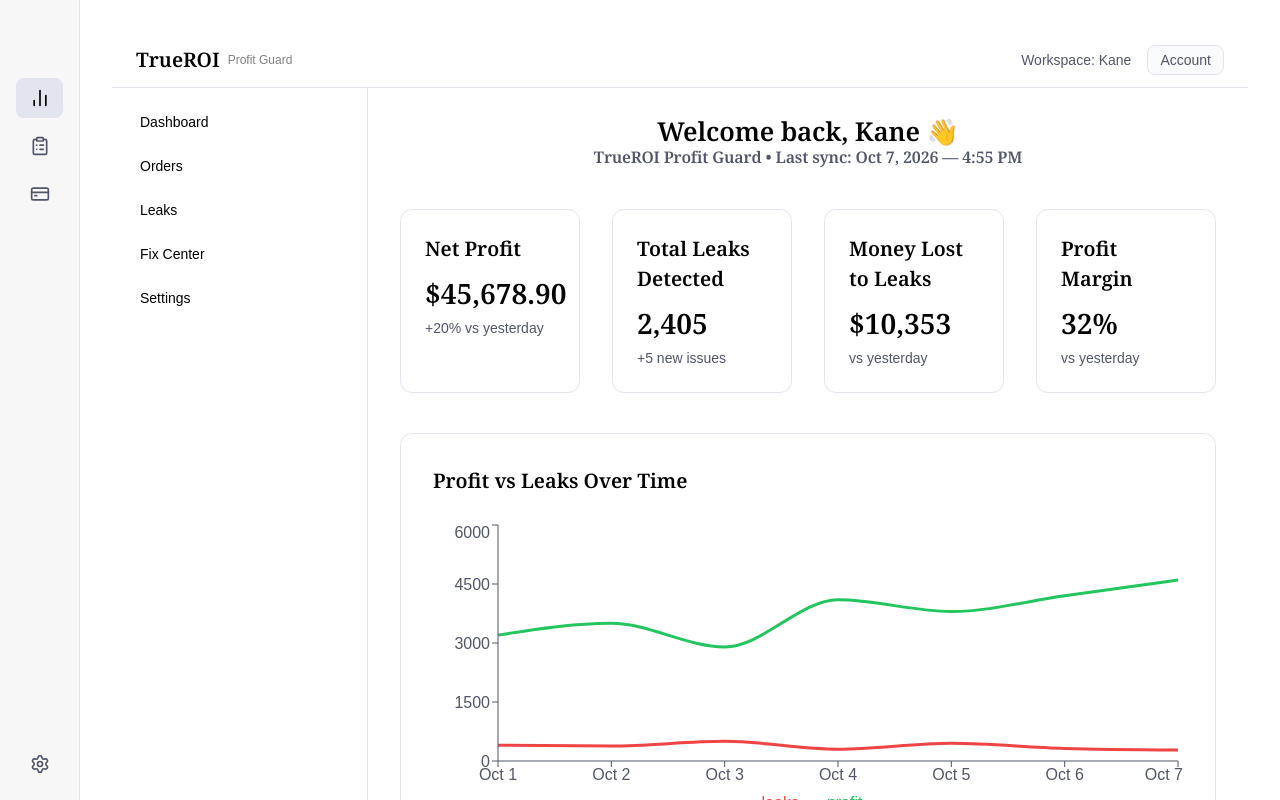
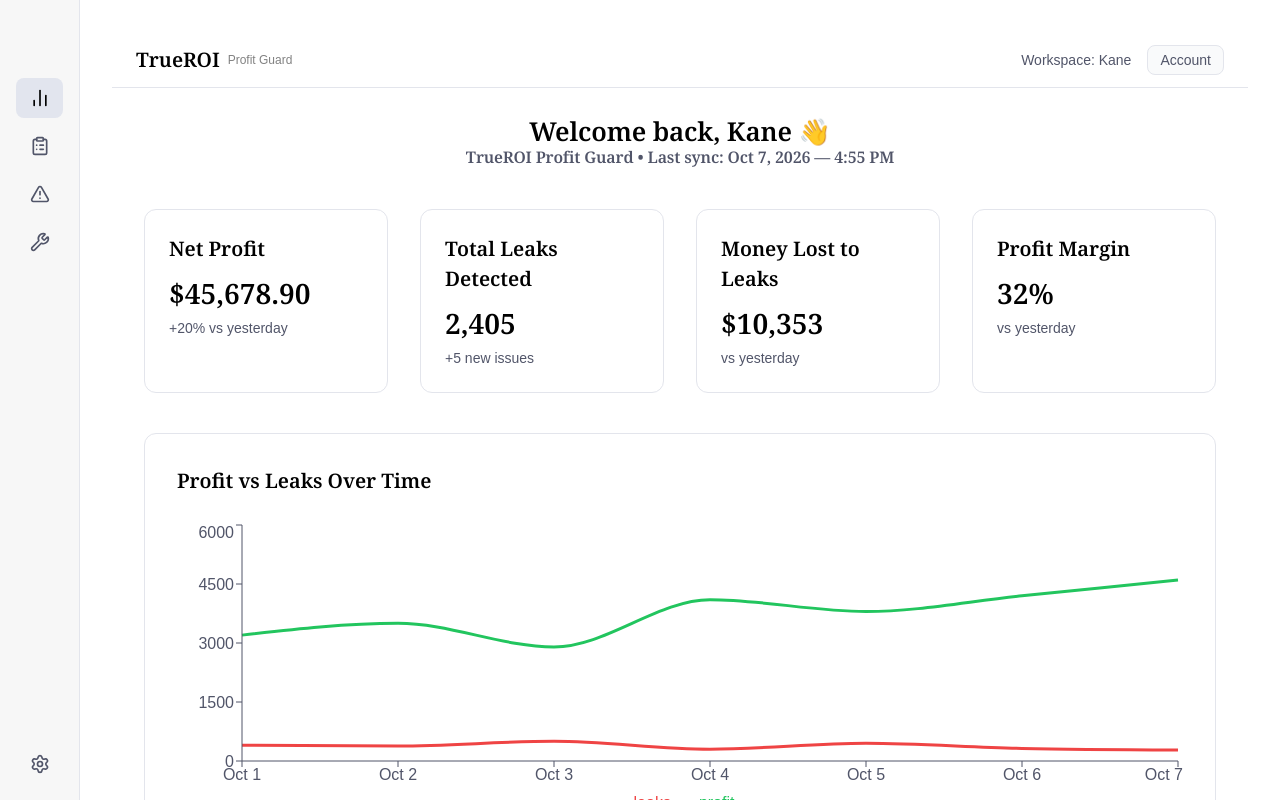
Before and after one commit to TrueROI/trueroi-frontend, a Next.js app: page /dashboard in a window 1280 px wide. Shown: the top 800 px of the page. Built offline with nearby package versions, Linux system fonts and the light colour scheme.

Commit message:
updated sidebar

```diff
--- a/app/layout.tsx
+++ b/app/layout.tsx
@@ -58,48 +58,6 @@
 
             <div className="flex flex-1">
 
-              {/* Sidebar Navigation */}
-<aside className="w-64 border-r border-[#E3E5EC] bg-white p-4 space-y-4">
-  <nav className="space-y-2 text-sm">
-
-    <a
-      href="/dashboard"
-      className="block px-3 py-2 rounded-lg hover:bg-[#F5F6FA]"
-    >
-      Dashboard
-    </a>
-
-    <a
-      href="/orders"
-      className="block px-3 py-2 rounded-lg hover:bg-[#F5F6FA]"
-    >
-      Orders
-    </a>
-
-    <a
-      href="/leaks"
-      className="block px-3 py-2 rounded-lg hover:bg-[#F5F6FA]"
-    >
-      Leaks
-    </a>
-
-    <a
-      href="/fix"
-      className="block px-3 py-2 rounded-lg hover:bg-[#F5F6FA]"
-    >
-      Fix Center
-    </a>
-
-    <a
-      href="/settings"
-      className="block px-3 py-2 rounded-lg hover:bg-[#F5F6FA]"
-    >
-      Settings
-    </a>
-
-  </nav>
-</aside>
-
 
               {/* Main Content Area */}
               <main className="flex-1 p-8">
--- a/components/Sidebar.tsx
+++ b/components/Sidebar.tsx
@@ -1,8 +1,17 @@
 "use client";
 
-import { BarChart2, ClipboardList, CreditCard, Settings } from "lucide-react";
+import {
+  BarChart2,
+  ClipboardList,
+  Wrench,
+  AlertTriangle,
+  Settings
+} from "lucide-react";
+import { usePathname } from "next/navigation";
 
 export default function Sidebar() {
+  const pathname = usePathname();
+
   return (
     <aside
       className="
@@ -45,19 +54,35 @@
 
       {/* Navigation */}
       <nav className="space-y-2">
+
         <SidebarLink
           label="Dashboard"
           icon={<BarChart2 size={20} />}
-          active
+          href="/dashboard"
+          active={pathname === "/dashboard"}
         />
+
         <SidebarLink
           label="Orders"
           icon={<ClipboardList size={20} />}
+          href="/orders"
+          active={pathname === "/orders"}
         />
+
         <SidebarLink
-          label="Billing"
-          icon={<CreditCard size={20} />}
+          label="Leaks"
+          icon={<AlertTriangle size={20} />}
+          href="/leaks"
+          active={pathname === "/leaks"}
         />
+
+        <SidebarLink
+          label="Fix Center"
+          icon={<Wrench size={20} />}
+          href="/fix"
+          active={pathname === "/fix"}
+        />
+
       </nav>
 
       {/* Bottom Section */}
@@ -65,6 +90,8 @@
         <SidebarLink
           label="Settings"
           icon={<Settings size={20} />}
+          href="/settings"
+          active={pathname === "/settings"}
         />
       </div>
     </aside>
@@ -74,14 +101,17 @@
 function SidebarLink({
   label,
   icon,
+  href,
   active = false,
 }: {
   label: string;
   icon: React.ReactNode;
+  href: string;
   active?: boolean;
 }) {
   return (
-    <div
+    <a
+      href={href}
       className={`
         flex items-center
         px-3 py-2
@@ -115,6 +145,6 @@
       >
         {label}
       </span>
-    </div>
+    </a>
   );
 }
```
